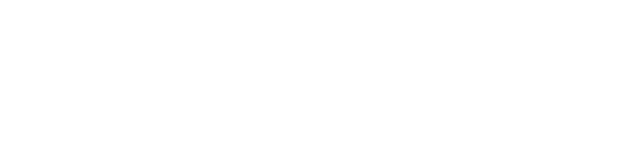
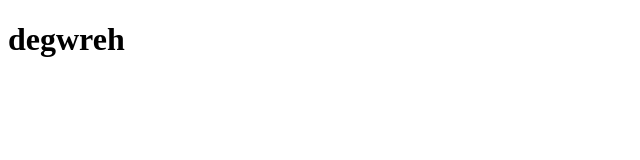
Before and after one commit to vyshnavi92014/front-end, a plain HTML site: page index.html in a window 1280 px wide. Shown: the whole page, without its empty margins (0-640 px from the left). Drawn offline with Linux system fonts and the light colour scheme.

Commit message:
modifying html

```diff
--- a/index.html
+++ b/index.html
@@ -8,6 +8,7 @@
 </head>
 
 <body>
+    <h1>degwreh</h1>
 
 </body>
 
```
